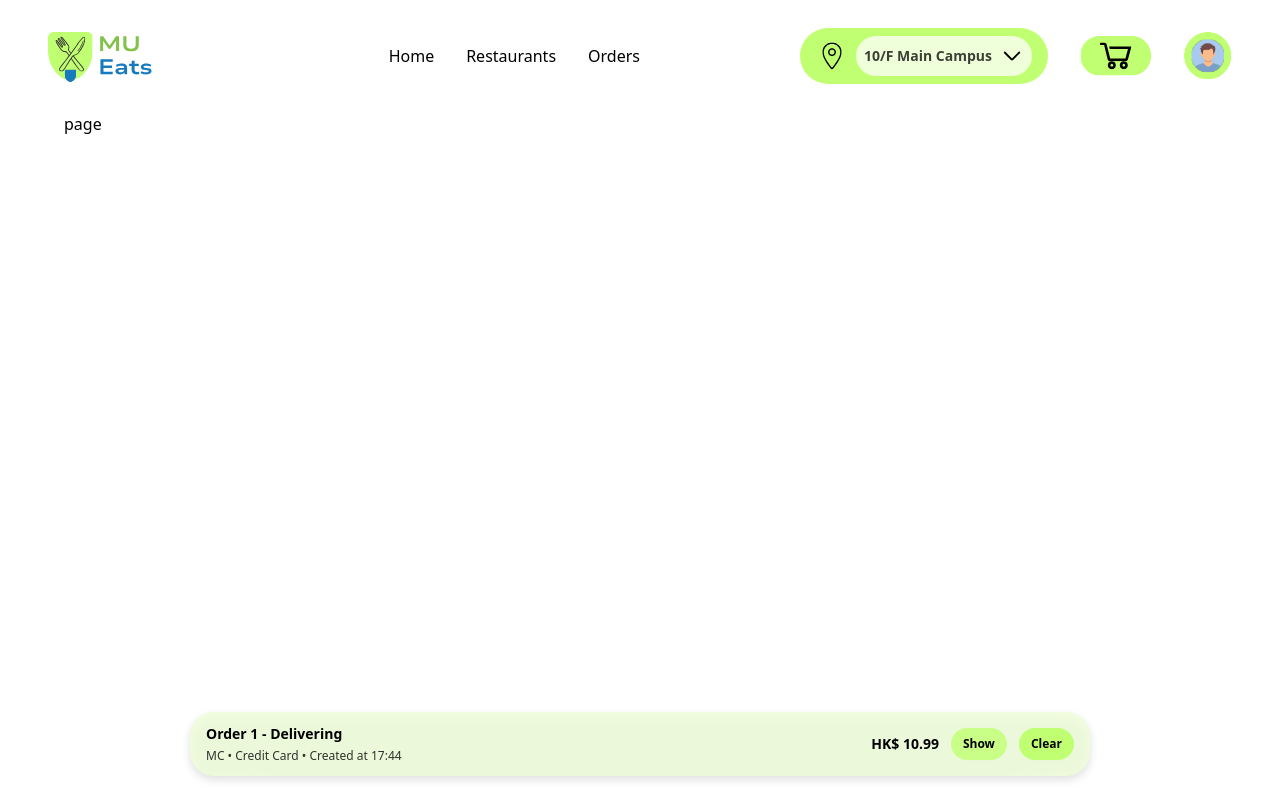
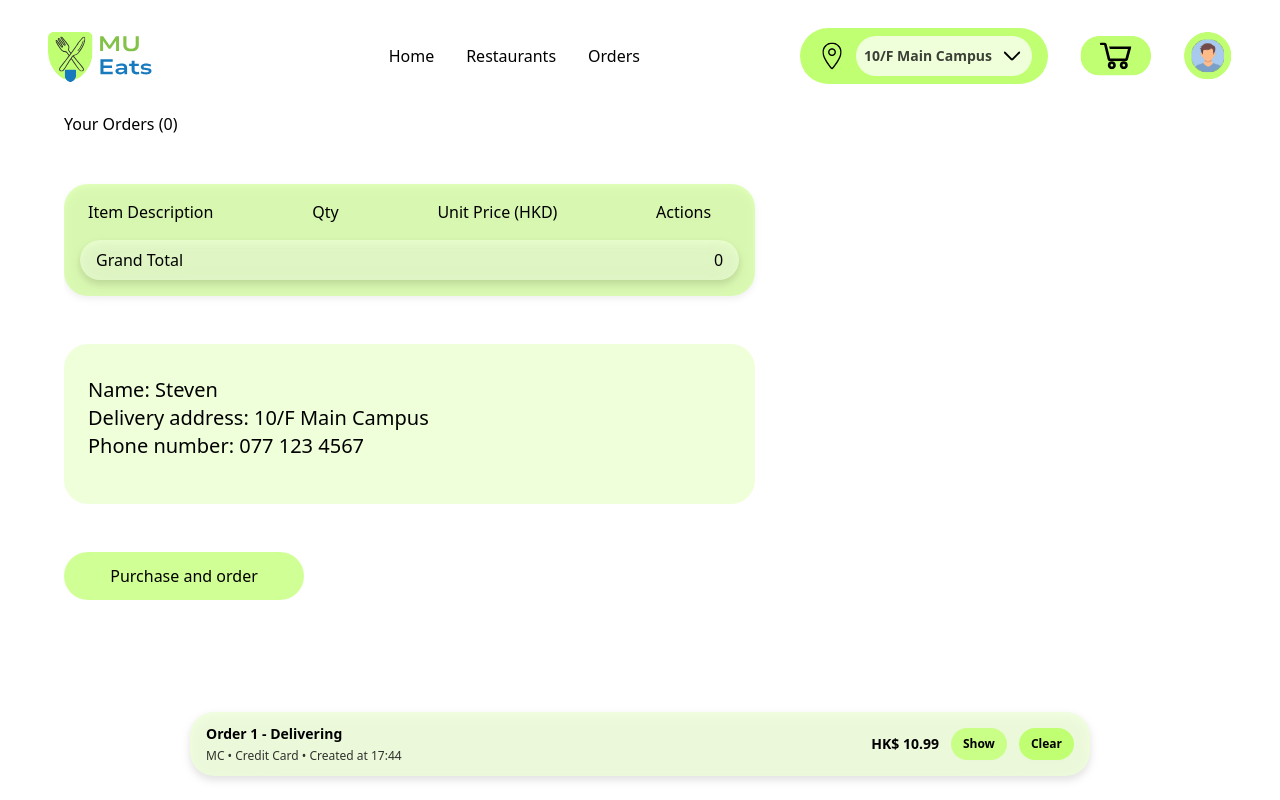
Before and after one commit to JGMS1234/mueats, a Next.js app: page /orderStatus in a window 1280 px wide. Built offline with nearby package versions, Linux system fonts and the light colour scheme.

Commit message:
added orders setting page

```diff
--- a/app/(root)/orderStatus/page.jsx
+++ b/app/(root)/orderStatus/page.jsx
@@ -1,5 +1,33 @@
-const page = () => {
-	return <div>page</div>;
+'use client'
+import { useCart } from '../../context/CartContext';
+import Orders from '../../components/Orders';
+import Link from 'next/link';
+
+export default function OrderStatus() {
+	const { orders } = useCart();
+	return (
+
+		<div>
+		Your Orders ({orders.reduce((sum, order) => sum + order.qty, 0)})
+		<div className='my-12 w-[60%]'>
+			<Orders data={orders} />
+		</div>
+		<div className='text-xl bg-(--secondary-colour) h-40 w-[60%] px-6 py-8 mb-12 rounded-3xl'>
+			Name: Steven
+			<br></br>
+			Delivery address: 10/F Main Campus
+			<br></br>
+			Phone number: 077 123 4567
+
+		</div>
+		<Link
+		href='/orderSet'
+		className='flex items-center justify-center w-60 h-12 rounded-3xl bg-(--primary-colour)/75 hover:scale-105 active:scale-95 cursor-pointer transition-all ease-in-out duration-300'>
+			Purchase and order
+		</Link>
+
+		</div>
+
+	)
+
 };
-
-export default page;
--- a/app/components/ItemCard.jsx
+++ b/app/components/ItemCard.jsx
@@ -70,7 +70,7 @@ const ItemCard = ({ data, currency, isCart, handleOrderDelete }) => {
 				</div>
 			</div>
 
-			<div className='flex self-center justify-between drop-shadow-lg fade-in-animation mt-2 py-2 px-4 w-full rounded-3xl bg-(--primary-colour)/75 backdrop-blur-lg'>
+			<div className='flex self-center justify-between drop-shadow-lg fade-in-animation mt-2 py-2 px-4 w-full rounded-3xl bg-(--secondary-colour)/75 backdrop-blur-lg'>
 				<span>Grand Total</span>
 				<span>
 					{formatCurrency(
```
Also changed, not shown: app/(root)/orderSet/page.jsx (added, +21 -0 lines), 1 other file (tests, documents, lock files or other folders).
